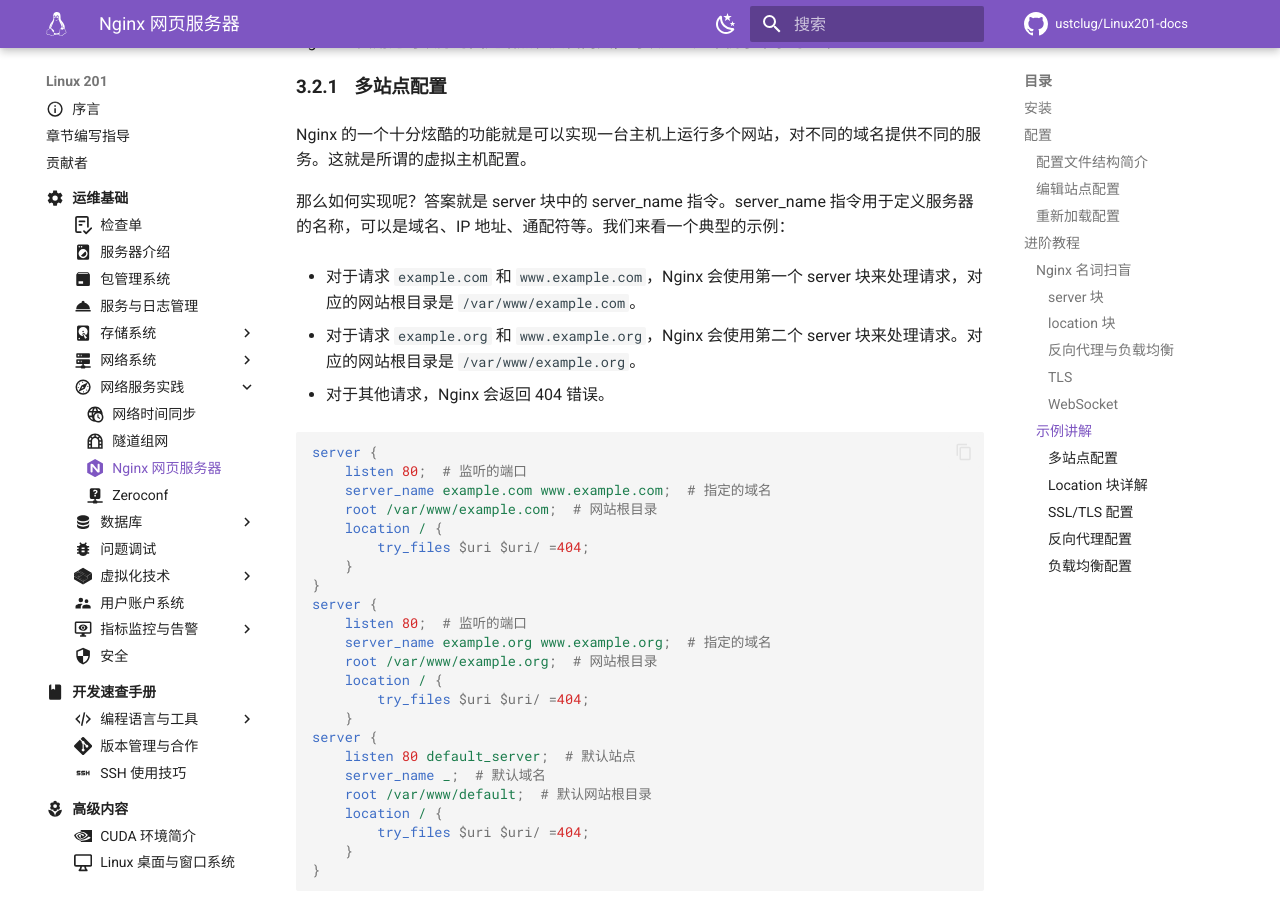
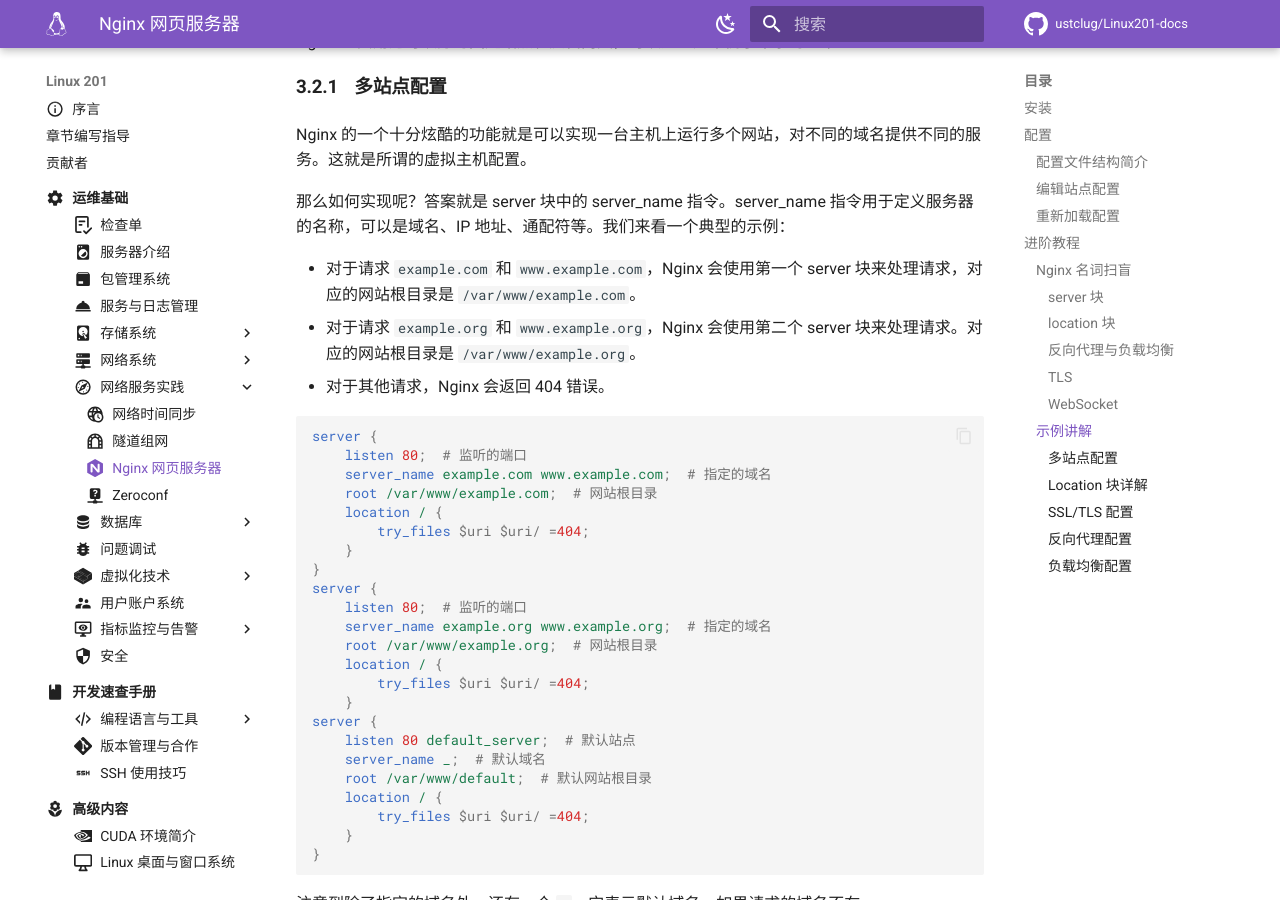
Before and after one commit to ustclug/Linux201-docs, an MkDocs documentation site: the page built from docs/ops/network-service/nginx.md, in a window 1280 px wide and 900 px high, scrolled down 5125 px. Built offline with MkDocs 1.6.1 and Material for MkDocs 9.7.7, drawn with Linux system fonts in a browser that asks for light colours; comment, search, counter and statistics services are not loaded.

````diff
--- a/docs/ops/network-service/nginx.md
+++ b/docs/ops/network-service/nginx.md
@@ -212,11 +212,9 @@ Nginx 的一个十分炫酷的功能就是可以实现一台主机上运行多
 
 那么如何实现呢？答案就是 server 块中的 server_name 指令。server_name 指令用于定义服务器的名称，可以是域名、IP 地址、通配符等。我们来看一个典型的示例：
 
-* 对于请求 `example.com` 和 `www.example.com`，Nginx 会使用第一个 server 块来处理请求，对应的网站根目录是 `/var/www/example.com`。
-
-* 对于请求 `example.org` 和 `www.example.org`，Nginx 会使用第二个 server 块来处理请求。对应的网站根目录是 `/var/www/example.org`。
-
-* 对于其他请求，Nginx 会返回 404 错误。
+- 对于请求 `example.com` 和 `www.example.com`，Nginx 会使用第一个 server 块来处理请求，对应的网站根目录是 `/var/www/example.com`。
+- 对于请求 `example.org` 和 `www.example.org`，Nginx 会使用第二个 server 块来处理请求。对应的网站根目录是 `/var/www/example.org`。
+- 对于其他请求，Nginx 会返回 404 错误。
 
 ```nginx
 server {
@@ -291,7 +289,7 @@ location [modifier] /path/ {
 
 首先来看 `modifier`，它是一个可选的修饰符，用于修改 location 块的匹配规则。常用的修饰符有：
 
-* 前缀匹配
+- 前缀匹配
 
 前缀匹配是 location 块的默认匹配规则，只要请求的路径以 location 块的路径开头，就会匹配成功。例如：
 
@@ -302,7 +300,7 @@ location /example {
 }
 ```
 
-* `=`
+- `=`
 
 精确匹配，只有请求的路径与 location 块的路径完全相同时才匹配。
 
@@ -314,11 +312,11 @@ location = /example {
 }
 ```
 
-* `~`
+- `~`
 
 区分大小写的正则匹配。
 
-* `~*`
+- `~*`
 
 不区分大小写的正则匹配。
 
@@ -341,7 +339,7 @@ location ~* \.(jpg|jpeg|png)$ {
 }
 ```
 
-* `^~`
+- `^~`
 
 通配符匹配，如果请求的 URI 以指定的路径开头，且该路径是最长的前缀匹配，则使用该 location 块。它优先于正则匹配。
 
@@ -368,11 +366,11 @@ Nginx 在处理请求时会按照以下顺序匹配 location 块：
 
 而在 Location 块中，我们可以使用一些指令来处理请求，如：
 
-* `proxy_pass http://backend_server;`：反向代理。
-* `root /var/www/html;`：指定网站根目录。
-* `try_files $uri $uri/ =404;`：尝试查找文件，如果找不到返回 404 错误。
-* `return 200 "Hello, World!";`：返回指定的状态码和内容。
-* `include fastcgi_params;`：引入 FastCGI 参数。
+- `proxy_pass http://backend_server;`：反向代理。
+- `root /var/www/html;`：指定网站根目录。
+- `try_files $uri $uri/ =404;`：尝试查找文件，如果找不到返回 404 错误。
+- `return 200 "Hello, World!";`：返回指定的状态码和内容。
+- `include fastcgi_params;`：引入 FastCGI 参数。
 
 #### SSL/TLS 配置
 
@@ -427,10 +425,10 @@ HSTS 是一种安全机制，用于强制客户端（浏览器）使用 HTTPS
 
 假如你开设了一个多媒体服务器，在运行的服务器软件中，alist 默认端口是 5244，komga 默认端口是 25600，jellyfin 默认端口是 8096，grafana 的默认端口是 3000，你可以通过反向代理将它们统一到 80 或 443 端口上。使用如下的域名区分不同的服务：
 
-* alist.cherr.cc -> 5244
-* komga.cherr.cc -> 25600
-* jellyfin.cherr.cc -> 8096
-* grafana.cherr.cc -> 3000
+- alist.cherr.cc -> 5244
+- komga.cherr.cc -> 25600
+- jellyfin.cherr.cc -> 8096
+- grafana.cherr.cc -> 3000
 
 比如上面的例子，就可以通过下面的配置实现反向代理：
 
@@ -467,7 +465,7 @@ server {
 
 但是这只是最简单的反向代理配置，实际情况下往往还需要根据不同的服务做一些特殊的配置，可以通过两个狠狠坑过我的例子来学习。
 
-* alist 反向代理非标准端口或启用 https 后丢失 https 或端口号/无法播放视频
+- alist 反向代理非标准端口或启用 https 后丢失 https 或端口号/无法播放视频
 
     参考：<https://alist.nn.ci/zh/guide/install/reverse-proxy.html>
 
@@ -506,7 +504,7 @@ server {
     }
     ```
 
-* Grafana 需要 websocket 反代支持
+- Grafana 需要 websocket 反代支持
 
     参考：<https://grafana.com/tutorials/run-grafana-behind-a-proxy/>
 
@@ -567,7 +565,7 @@ http {
 }
 ```
 
-* 负载均衡算法
+- 负载均衡算法
 
 Nginx 支持多种负载均衡算法，默认是轮询（round-robin）。你可以通过在 upstream 块中指定不同的算法来更改负载均衡策略，例如：
 
````
